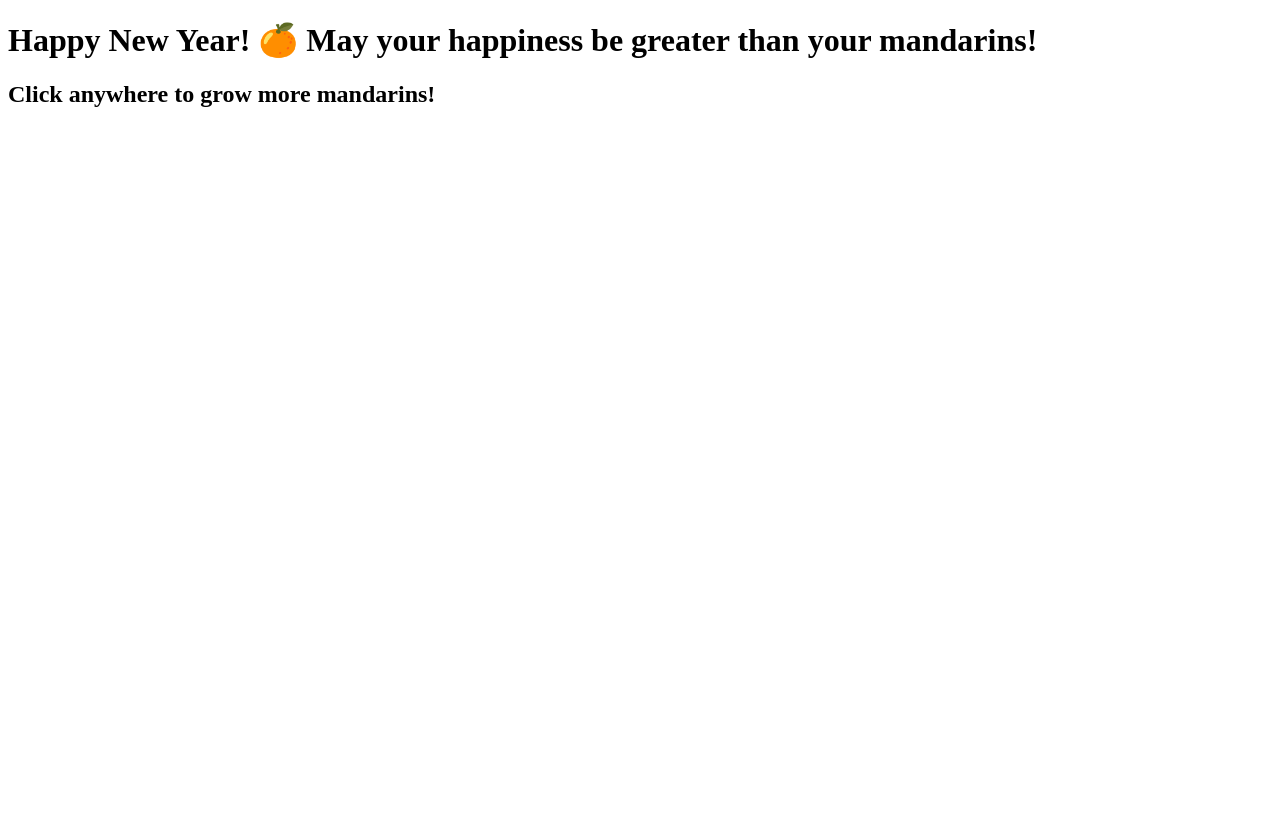
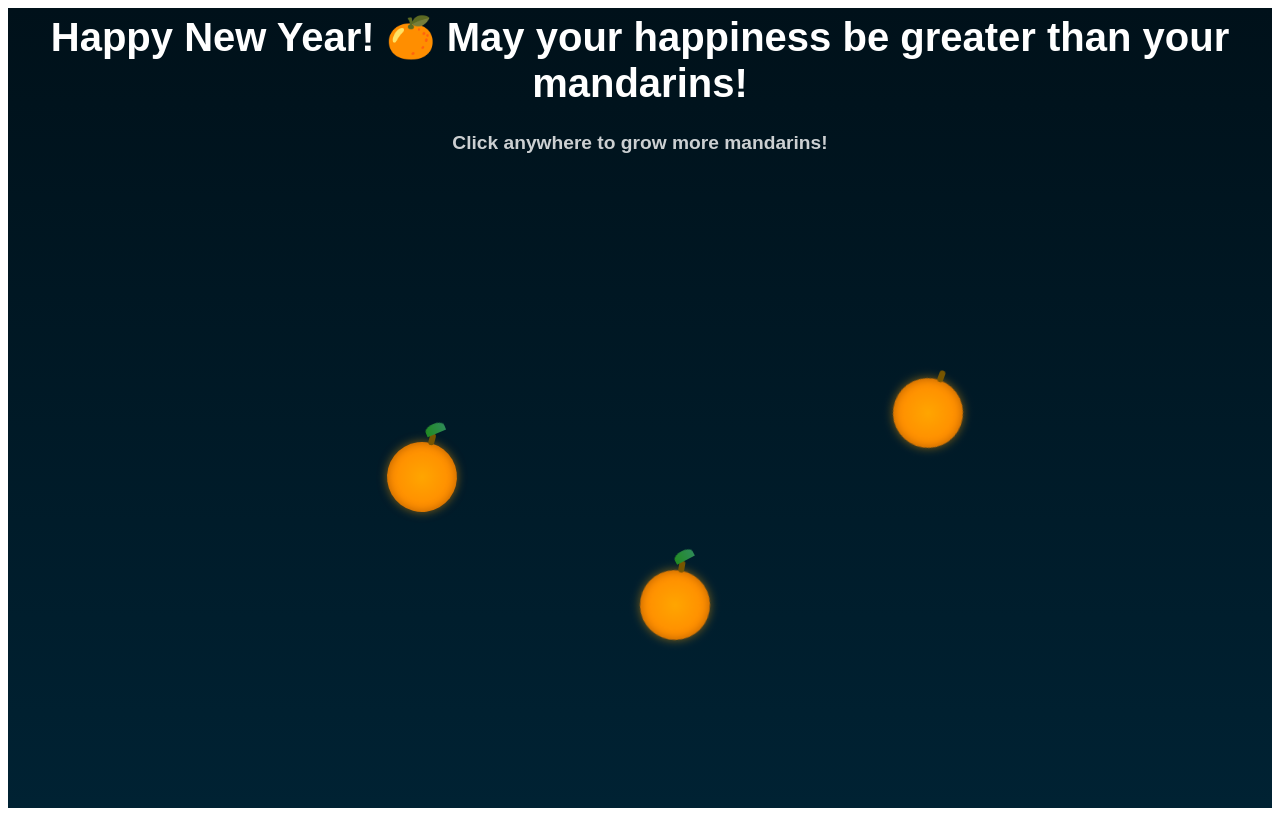
Before and after one commit to Anastasiia-Sharkova/New-Year-Mandarins-Animation, a plain HTML site: page index.html in a window 1280 px wide. Drawn offline with Linux system fonts and the light colour scheme.

Commit message:
Add style.css

```diff
--- a/index.html
+++ b/index.html
@@ -2,26 +2,12 @@
 <html>
 <head>
   <meta charset="utf-8">
+  <link rel="stylesheet" href="./style.css">
   <title>New Year Mandarins</title>
-  <style>
-    .item-1 {
-      top: 40%;
-      left: 30%;
-      transform: rotate(calc(var(15deg, 0deg)));
-    }
-    .item-2 {
-      top: 60%;
-      left: 50%;
-      transform: rotate(calc(var(10deg, 0deg)));
-    }
-    .item-3 {
-      top: 30%;
-      left: 70%;
-      transform: rotate(calc(var(20deg, 0deg)));
-    }
-  </style>
+
 </head>
 <body>
+  <div class="container">
     <h1>Happy New Year! 🍊 May your happiness be greater than your mandarins!</h1>
     <h2>Click anywhere to grow more mandarins!</h2>
     <div class="wrapper" id="wrapper">
@@ -29,5 +15,6 @@
       <div class="item item-2"></div>
       <div class="item item-3 no-leaf"></div>
     </div>
+  </div>
 </body>
 </html>
--- /dev/null
+++ b/style.css
@@ -0,0 +1,120 @@
+.container {
+  margin: 0;
+  padding: 0;
+  background: linear-gradient(to bottom, #00111a, #002233);
+  color: white;
+  font-family: 'Montserrat', sans-serif;
+  overflow: hidden;
+  position: relative;
+  height: 100vh;
+}
+
+h1 {
+  font-size: 2.5rem;
+  text-align: center;
+  margin: 1rem 0;
+  animation: bounce 2s infinite;
+}
+
+h2 {
+  font-size: 1.2rem;
+  text-align: center;
+  margin-bottom: 2rem;
+  opacity: 0.8;
+}
+
+.wrapper {
+  position: relative;
+  width: 100%;
+  height: 80vh;
+  display: flex;
+  flex-wrap: wrap;
+  justify-content: center;
+  align-items: center;
+}
+
+.item {
+  position: absolute;
+  width: 70px;
+  height: 70px;
+  border-radius: 50%;
+  background: radial-gradient(circle, #ffa500, #ff7f00);
+  box-shadow: inset 0 0 10px rgba(0, 0, 0, 0.3), 0 0 10px rgba(255, 165, 0, 0.5);
+  transform: rotate(calc(var(--angle, 0deg))); /* Рандомный угол */
+}
+.item-1 {
+  top: 40%;
+  left: 30%;
+  --angle: 15deg;
+}
+.item-2 {
+  top: 60%;
+  left: 50%;
+  --angle: 10deg;
+}
+.item-3 {
+  top: 30%;
+  left: 70%;
+  --angle: 20deg;
+}
+
+.item::before {
+  content: '';
+  position: absolute;
+  top: -10px;
+  left: 50%;
+  width: 6px;
+  height: 12px;
+  background: #775500;
+  border-radius: 3px;
+  transform: translateX(-50%);
+}
+
+.item::after {
+  content: '';
+  position: absolute;
+  top: -15px;
+  left: 50%;
+  width: 20px;
+  height: 10px;
+  background: linear-gradient(to right, #228B22, #2E8B57);
+  border-radius: 50% 50% 0 0;
+  transform: translate(-50%, -50%) rotate(-30deg);
+  animation: sway 1.5s ease-in-out infinite alternate;
+}
+
+.item.no-leaf::after {
+  display: none;
+}
+
+@keyframes sway {
+  0% { transform: translate(-50%, -50%) rotate(-30deg); }
+  100% { transform: translate(-50%, -50%) rotate(-40deg); }
+}
+
+.snowflake {
+  position: fixed;
+  top: -10px;
+  width: 5px;
+  height: 5px;
+  background: white;
+  border-radius: 50%;
+  animation: fall linear infinite;
+  opacity: 0.8;
+}
+
+@keyframes fall {
+  0% {
+    transform: translateY(0);
+    opacity: 1;
+  }
+  100% {
+    transform: translateY(110vh);
+    opacity: 0;
+  }
+}
+
+@keyframes bounce {
+  0%, 100% { transform: translateY(0); }
+  50% { transform: translateY(-10px); }
+}
```
Lines whose indentation alone changed are shown as unchanged.
